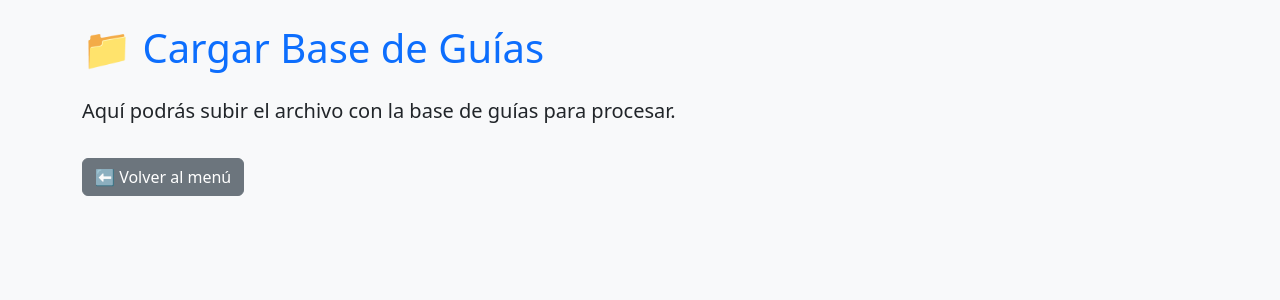
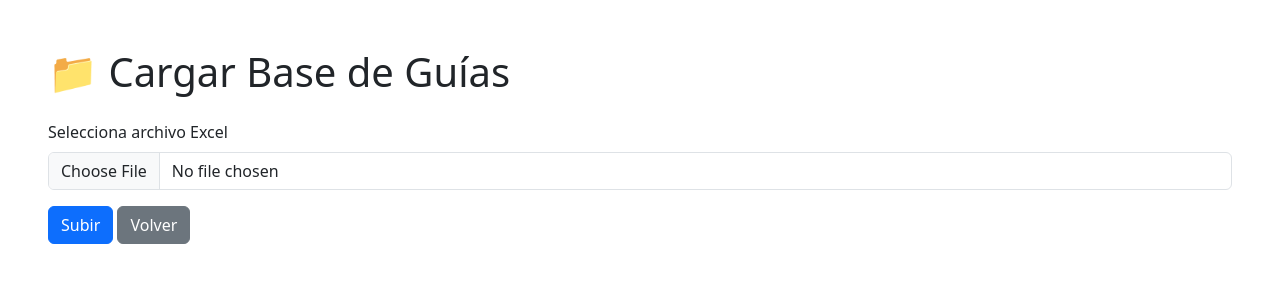
Before and after one commit to luisrobles062/mensajeria-app, a Flask app: page /cargar_base in a window 1280 px wide. Shown: the top 300 px of the page. Run offline with Flask 3, Linux system fonts and the light colour scheme.

Commit message:
Update cargar_base.html

```diff
--- a/templates/cargar_base.html
+++ b/templates/cargar_base.html
@@ -1,16 +1,26 @@
 <!DOCTYPE html>
 <html lang="es">
 <head>
-  <meta charset="UTF-8">
-  <meta name="viewport" content="width=device-width, initial-scale=1.0">
-  <title>Cargar Base de Guías</title>
-  <link href="https://cdn.jsdelivr.net/npm/bootstrap@5.3.0/dist/css/bootstrap.min.css" rel="stylesheet">
+    <meta charset="UTF-8">
+    <title>Cargar Base de Guías</title>
+    <link href="https://cdn.jsdelivr.net/npm/bootstrap@5.3.0/dist/css/bootstrap.min.css" rel="stylesheet">
 </head>
-<body class="bg-light p-4">
-  <div class="container">
-    <h1 class="mb-4 text-primary">📁 Cargar Base de Guías</h1>
-    <p class="lead">Aquí podrás subir el archivo con la base de guías para procesar.</p>
-    <a href="{{ url_for('index') }}" class="btn btn-secondary mt-3">⬅ Volver al menú</a>
-  </div>
+<body class="p-5">
+    <h1 class="mb-4">📁 Cargar Base de Guías</h1>
+    {% with messages = get_flashed_messages(with_categories=true) %}
+      {% if messages %}
+        {% for category, message in messages %}
+          <div class="alert alert-{{ category }}">{{ message }}</div>
+        {% endfor %}
+      {% endif %}
+    {% endwith %}
+    <form method="POST" enctype="multipart/form-data">
+        <div class="mb-3">
+            <label for="archivo" class="form-label">Selecciona archivo Excel</label>
+            <input class="form-control" type="file" name="archivo" accept=".xlsx,.xls" required>
+        </div>
+        <button class="btn btn-primary">Subir</button>
+        <a href="{{ url_for('index') }}" class="btn btn-secondary">Volver</a>
+    </form>
 </body>
 </html>
```
